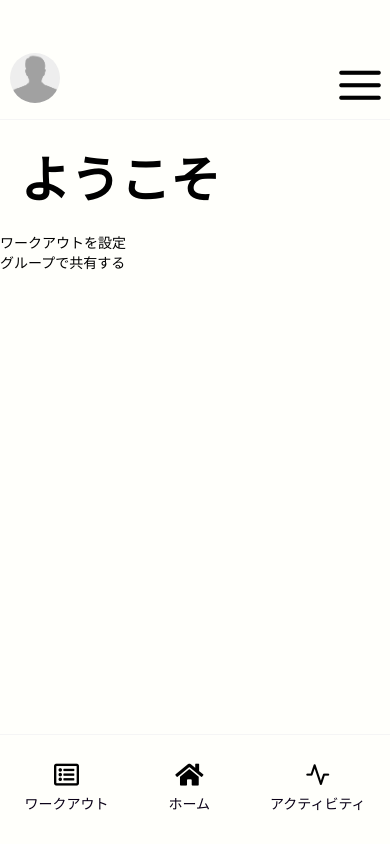
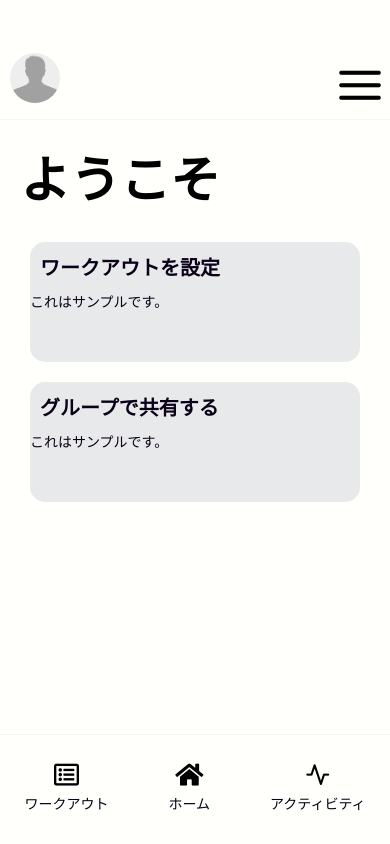
Before and after one commit to AatsuTakahashi/WorkoutNavigator, a React Native app: screen /Home in a window 390 px wide. Built offline with nearby package versions, Linux system fonts and the light colour scheme.

Commit message:
[add]: Home画面にContentを追加

```diff
--- a/App.tsx
+++ b/App.tsx
@@ -13,7 +13,7 @@ export default function App() {
     <View style={AppStyles.container}>
       <Header />
       <NavigationContainer>
-        <Stack.Navigator initialRouteName='WorkOut'>
+        <Stack.Navigator initialRouteName='Home'>
           <Stack.Screen
             name='Home'
             component={HomePage}
--- /dev/null
+++ b/src/components/atoms/message/HomeContentMessage.module.ts
@@ -0,0 +1,8 @@
+import { StyleSheet } from 'react-native';
+import { COLOR_CODE } from '../../../constants/ColorCode';
+
+export const ContentMessageStyle = StyleSheet.create({
+  contentText: {
+    color: COLOR_CODE.JET_BLACK,
+  },
+});
--- /dev/null
+++ b/src/components/atoms/message/HomeContentMessage.tsx
@@ -0,0 +1,17 @@
+import React from 'react';
+import { Text, View } from 'react-native';
+import { ContentMessageStyle } from './HomeContentMessage.module';
+
+interface HomeContentMessageProps {
+  message: string;
+}
+
+const HomeContentMessage: React.FC<HomeContentMessageProps> = ({ message }) => {
+  return (
+    <View>
+      <Text style={ContentMessageStyle.contentText}>{message}</Text>
+    </View>
+  );
+};
+
+export default HomeContentMessage;
--- a/src/components/atoms/message/WelcomeMessage.module.ts
+++ b/src/components/atoms/message/WelcomeMessage.module.ts
@@ -1,6 +1,6 @@
 import { StyleSheet } from 'react-native';
 
-export const styles = StyleSheet.create({
+export const WelcomeMessageStyle = StyleSheet.create({
   container: {
     padding: 10,
     margin: 10,
--- a/src/components/atoms/message/WelcomeMessage.tsx
+++ b/src/components/atoms/message/WelcomeMessage.tsx
@@ -1,6 +1,6 @@
 import React from 'react';
 import { Text, View } from 'react-native';
-import { styles } from './WelcomeMessage.module';
+import { WelcomeMessageStyle } from './WelcomeMessage.module';
 
 interface WelcomeMessageProps {
   message: string;
@@ -8,8 +8,8 @@ interface WelcomeMessageProps {
 
 const WelcomeMessage: React.FC<WelcomeMessageProps> = ({ message }) => {
   return (
-    <View style={styles.container}>
-      <Text style={styles.messageText}>{message}</Text>
+    <View style={WelcomeMessageStyle.container}>
+      <Text style={WelcomeMessageStyle.messageText}>{message}</Text>
     </View>
   );
 };
--- /dev/null
+++ b/src/components/molecules/home/HomeContent.module.ts
@@ -0,0 +1,19 @@
+import { StyleSheet } from 'react-native';
+import { COLOR_CODE } from '../../../constants/ColorCode';
+
+export const HomeContentStyle = StyleSheet.create({
+  content: {
+    marginTop: 10,
+    marginBottom: 10,
+    marginLeft: 30,
+    marginRight: 30,
+    borderRadius: 15,
+    height: 120,
+    backgroundColor: COLOR_CODE.GRAYISH_WHITE,
+  },
+  TitleText: {
+    fontSize: 20,
+    fontWeight: 'bold',
+    padding: 10,
+  },
+});
--- /dev/null
+++ b/src/components/molecules/home/SettingWorkOut.tsx
@@ -0,0 +1,18 @@
+import React from 'react';
+import { Text, View } from 'react-native';
+import HomeContentMessage from '../../atoms/message/HomeContentMessage';
+import { SETTING_MESSAGE } from '../../../constants/Message';
+import { HomeContentStyle } from './HomeContent.module';
+
+const SettingWorkOut = () => {
+  return (
+    <View style={HomeContentStyle.content}>
+      <Text style={HomeContentStyle.TitleText}>
+        <HomeContentMessage message={SETTING_MESSAGE.TITLE} />
+      </Text>
+      <HomeContentMessage message={SETTING_MESSAGE.TEXT} />
+    </View>
+  );
+};
+
+export default SettingWorkOut;
--- /dev/null
+++ b/src/components/molecules/home/ShareGroup.tsx
@@ -0,0 +1,18 @@
+import React from 'react';
+import { Text, View } from 'react-native';
+import HomeContentMessage from '../../atoms/message/HomeContentMessage';
+import { SHARE_GROUP_MESSAGE } from '../../../constants/Message';
+import { HomeContentStyle } from './HomeContent.module';
+
+const ShareGroup = () => {
+  return (
+    <View style={HomeContentStyle.content}>
+      <Text style={HomeContentStyle.TitleText}>
+        <HomeContentMessage message={SHARE_GROUP_MESSAGE.TITLE} />
+      </Text>
+      <HomeContentMessage message={SHARE_GROUP_MESSAGE.TEXT} />
+    </View>
+  );
+};
+
+export default ShareGroup;
--- /dev/null
+++ b/src/components/organisms/home/HomeContent.tsx
@@ -0,0 +1,15 @@
+import React from 'react';
+import { Text, View } from 'react-native';
+import SettingWorkOut from '../../molecules/home/SettingWorkOut';
+import ShareGroup from '../../molecules/home/ShareGroup';
+
+const HomeContent = () => {
+  return (
+    <View>
+      <SettingWorkOut />
+      <ShareGroup />
+    </View>
+  );
+};
+
+export default HomeContent;
--- a/src/components/pages/HomePage.tsx
+++ b/src/components/pages/HomePage.tsx
@@ -3,13 +3,13 @@ import MainTemplate from '../templates/MainTemplate/MainTemplate';
 import WelcomeMessage from '../atoms/message/WelcomeMessage';
 import { WELCOME_MESSAGE } from '../../constants/Message';
 import { Text } from 'react-native';
+import HomeContent from '../organisms/home/HomeContent';
 
 const HomePage: React.FC = () => {
   return (
     <MainTemplate>
       <WelcomeMessage message={WELCOME_MESSAGE} />
-      <Text>ワークアウトを設定</Text>
-      <Text>グループで共有する</Text>
+      <HomeContent />
     </MainTemplate>
   );
 };
--- a/src/constants/Message.ts
+++ b/src/constants/Message.ts
@@ -1 +1,9 @@
 export const WELCOME_MESSAGE = 'ようこそ';
+export const SETTING_MESSAGE = {
+  TITLE: 'ワークアウトを設定',
+  TEXT: 'これはサンプルです。',
+};
+export const SHARE_GROUP_MESSAGE = {
+  TITLE: 'グループで共有する',
+  TEXT: 'これはサンプルです。',
+};
```
